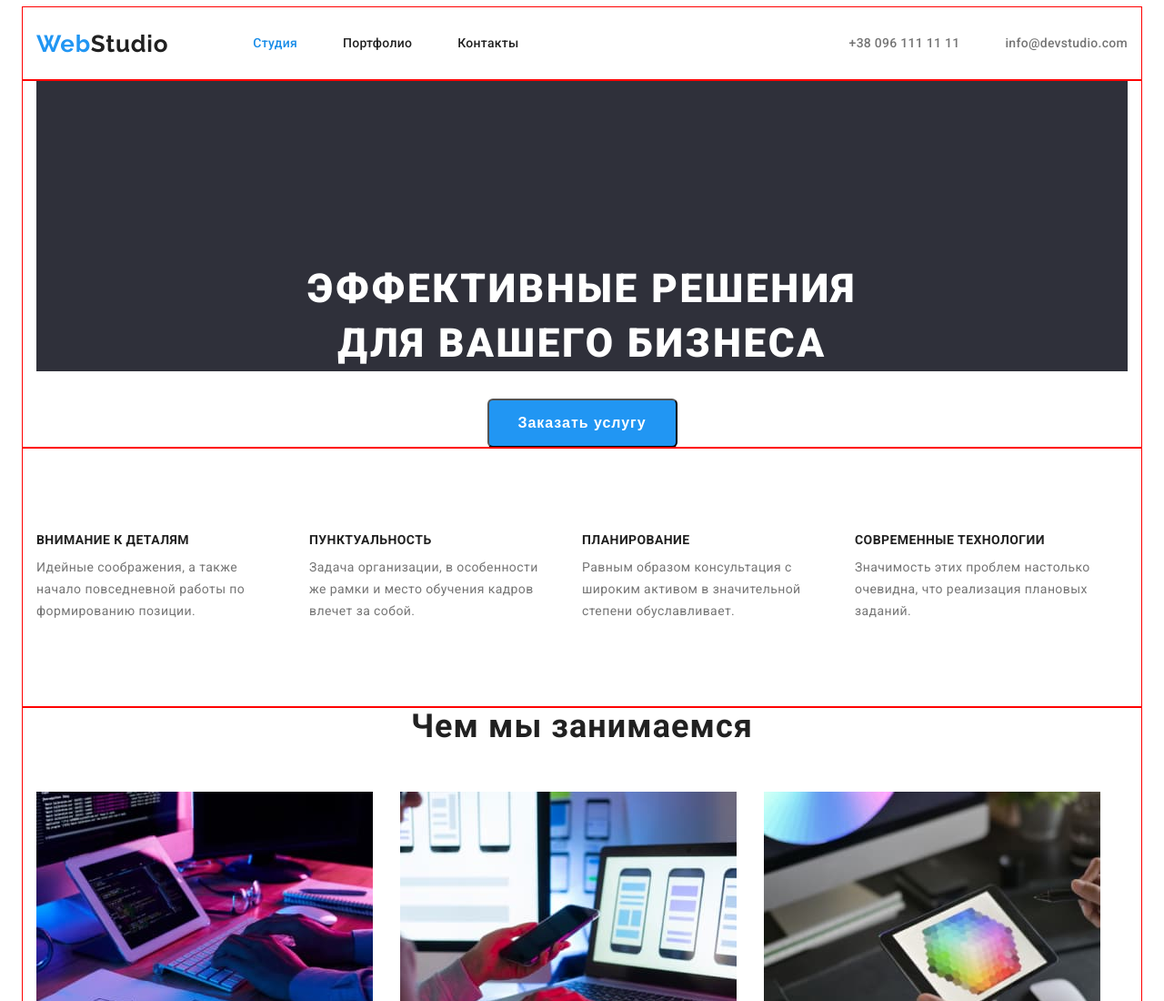
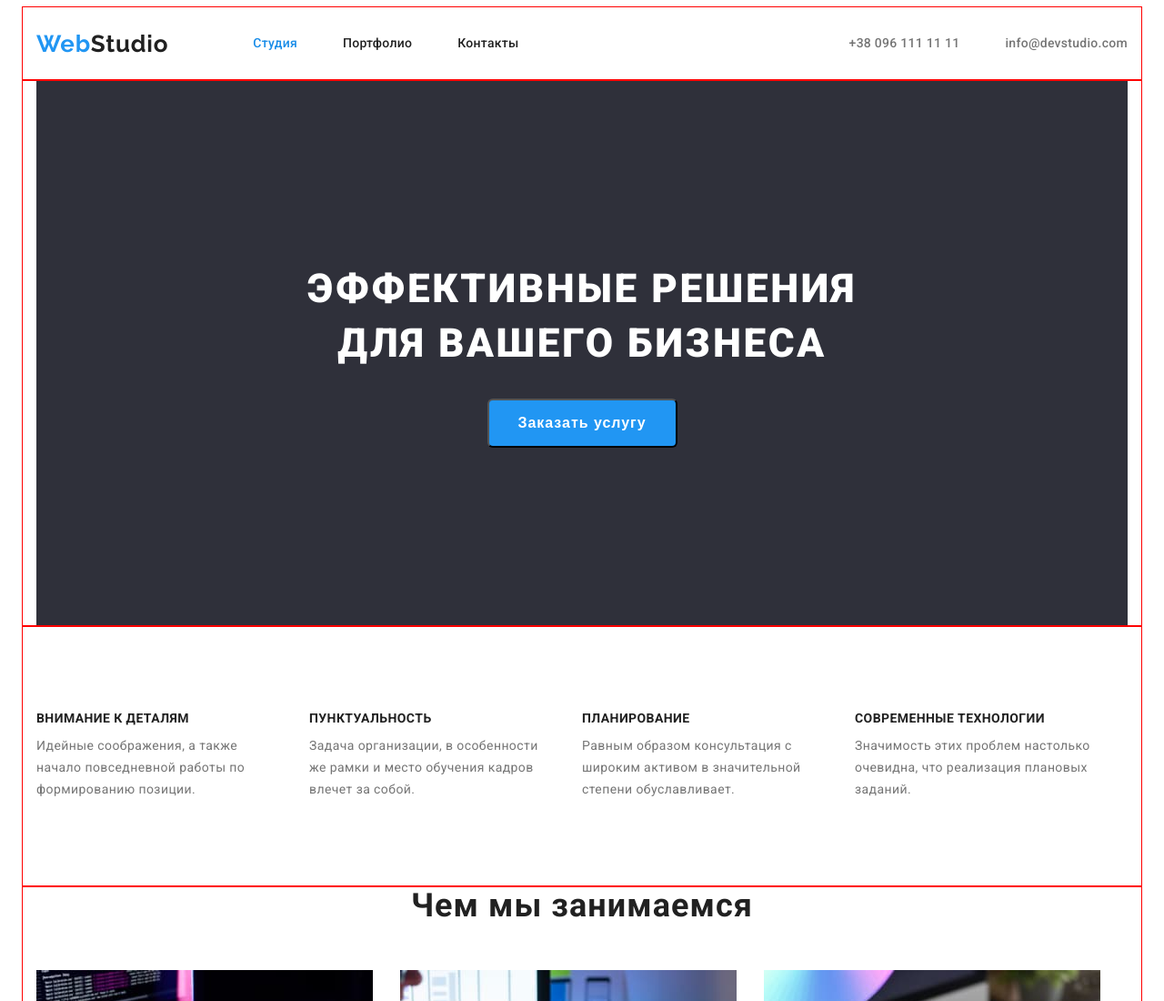
Before and after one commit to AndreyNik2/goit-markup-hw-03, a plain HTML site: page index.html in a window 1280 px wide. Shown: the top 1100 px of the page at 91% size. Drawn offline with Linux system fonts and the light colour scheme.

Commit message:
Fixed hero

```diff
--- a/styles/styles.css
+++ b/styles/styles.css
@@ -132,6 +132,9 @@ body {
 
 .hero{
     text-align: center;
+    width: 1200px;
+    height: 600px;
+    background-color: #2F303A;
 }
 
 .hero>.hero-title{
@@ -143,7 +146,6 @@ body {
     color: var(--primary-background-color);
     padding-top: 200px;
     margin-bottom: 30px;
-    background-color: #2F303A;
 }
 
 .hero-btn{
```
